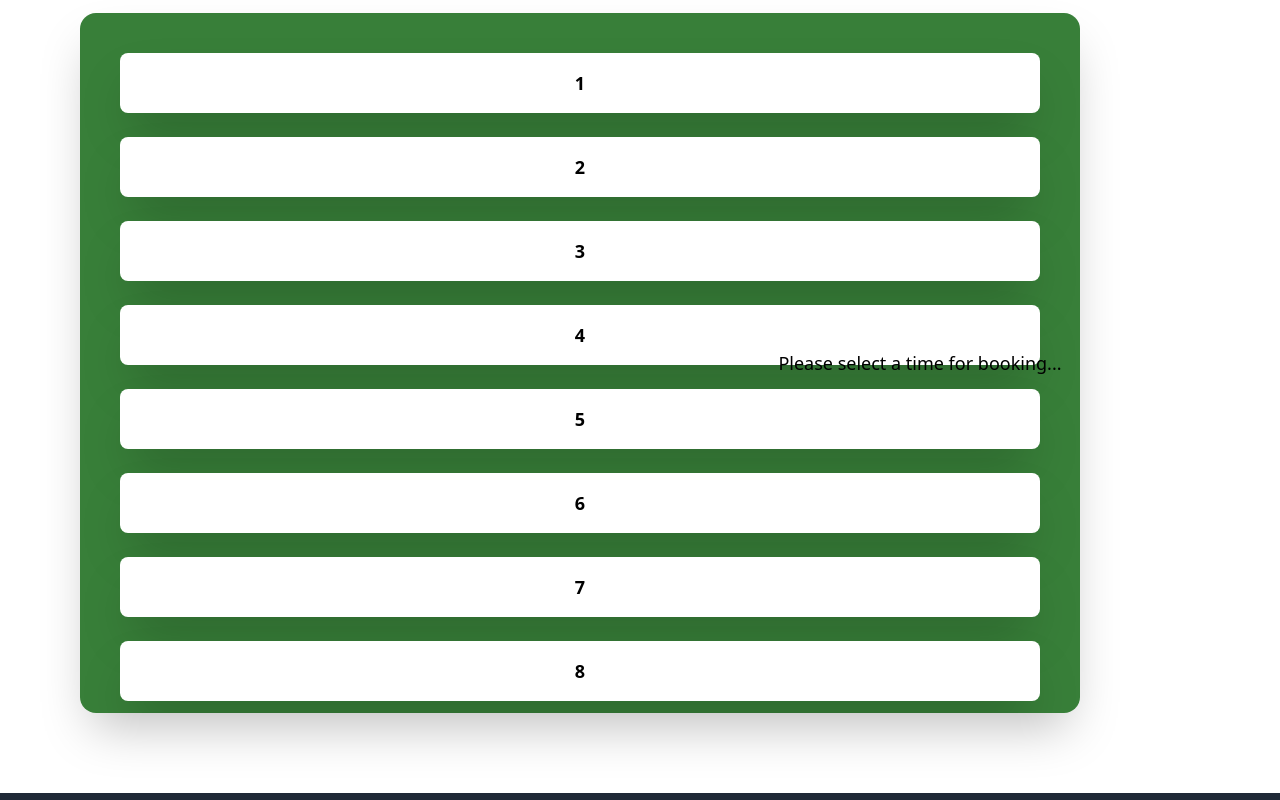
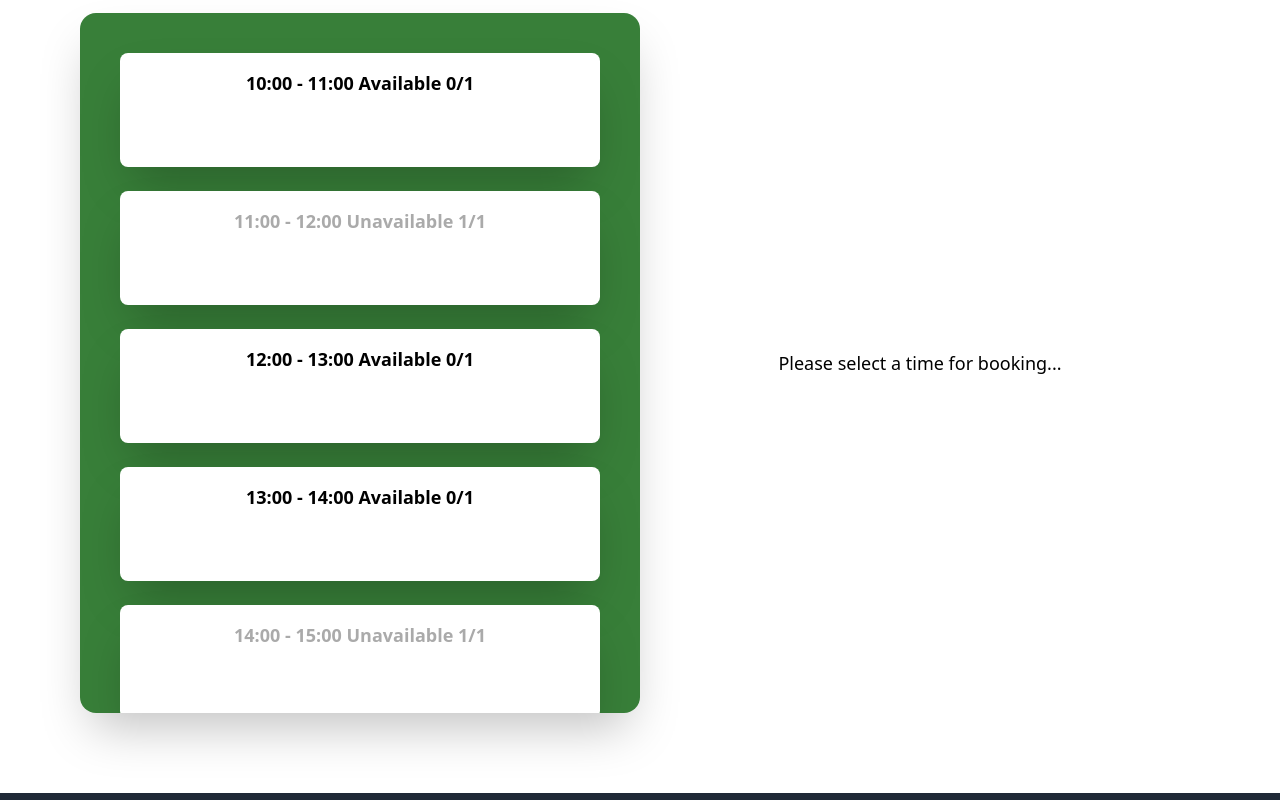
Before and after one commit to 6531503042/Sport-Complex, a Next.js app in the folder frontend/: page /football-booking in a window 1280 px wide. Shown: the part 600-1400 px from the top of the page. Built offline with nearby package versions, Linux system fonts and the light colour scheme.

Commit message:
update football booking, It's have pop-up for booking and if it full it wont click for booking.
update football booking, It's have pop-up for booking and if it full it wont click for booking.

```diff
--- a/frontend/src/app/(Booking)/football-booking/football-booking.css
+++ b/frontend/src/app/(Booking)/football-booking/football-booking.css
@@ -45,5 +45,5 @@
   }
 
   @media (max-width: 768px) {
-    /* Adjustments for smaller screens if needed */
+
   }
--- a/frontend/src/app/(Booking)/football-booking/page.tsx
+++ b/frontend/src/app/(Booking)/football-booking/page.tsx
@@ -1,6 +1,6 @@
 "use client";
 
-import React, { useCallback } from "react";
+import React, { useState, useCallback } from "react";
 import useEmblaCarousel from "embla-carousel-react";
 import Autoplay from "embla-carousel-autoplay";
 import "./football-booking.css";
@@ -11,10 +11,31 @@ interface ImageLink {
   linkUrl: string;
 }
 
+interface TimeSlot {
+  time: string;
+  isAvailable: boolean;
+  member:string;
+}
+
 function Football_Booking() {
   const [emblaRef, emblaApi] = useEmblaCarousel({ loop: true }, [
     Autoplay({ delay: 5000 }),
   ]); // 5s
+  const [selectedTime, setSelectedTime] = useState<string | null>(null);
+  const [showPopup, setShowPopup] = useState(false);
+
+  const timeSlots: TimeSlot[] = [
+    { time: "10:00 - 11:00", isAvailable: true ,member:"0/1"},
+    { time: "11:00 - 12:00", isAvailable: false ,member:"1/1"},
+    { time: "12:00 - 13:00", isAvailable: true ,member:"0/1"},
+    { time: "13:00 - 14:00", isAvailable: true ,member:"0/1"},
+    { time: "14:00 - 15:00", isAvailable: false ,member:"1/1"},
+    { time: "15:00 - 16:00", isAvailable: true,member:"0/1" },
+    { time: "16:00 - 17:00", isAvailable: true ,member:"0/1"},
+    { time: "17:00 - 18:00", isAvailable: false ,member:"1/1"},
+    { time: "18:00 - 19:00", isAvailable: true ,member:"0/1"},
+    { time: "19:00 - 20:00", isAvailable: true ,member:"0/1"},
+  ];
 
   const scrollPrev = useCallback(() => {
     if (emblaApi) emblaApi.scrollPrev();
@@ -23,6 +44,20 @@ function Football_Booking() {
   const scrollNext = useCallback(() => {
     if (emblaApi) emblaApi.scrollNext();
   }, [emblaApi]);
+
+  const handleTimeClick = (time: string, isAvailable: boolean) => {
+    if (isAvailable) {
+      setSelectedTime(time);
+      setShowPopup(true);
+    } else {
+      alert("This time slot is unavailable.");
+    }
+  };
+
+  const closePopup = () => {
+    setShowPopup(false);
+    setSelectedTime(null);
+  };
 
   const imageLinks: ImageLink[] = [
     {
@@ -43,7 +78,6 @@ function Football_Booking() {
       linkUrl:
         "https://encrypted-tbn0.gstatic.com/images?q=tbn:ANd9GcQXqoUfOanL0mvHBzukEfzTyWTzBZk-ss1FsQ&s",
     },
-    // Add more objects as needed
   ];
 
   return (
@@ -85,48 +119,29 @@ function Football_Booking() {
         </div>
       </div>
 
-      <hr className="my-10 mx-5 " />
+      <hr className="my-10 mx-5" />
 
       <div className="mx-20 mb-20">
         <h1 className="text-center text-3xl font-bold mb-20">
           FOOTBALL BOOKING
         </h1>
         <div className="grid grid-cols-2">
-          <div className="container_list_time w-[1000px] h-[700px] bg-[#387F39] rounded-2xl p-10 overflow-y-auto shadow-2xl">
-            <div className="grid grid-cols-1 gap-6">
-              <div className="list-time bg-white p-4 rounded-lg text-center font-semibold text-lg shadow-2xl">
-                1
+          <div className="container_list_time h-[700px] bg-[#387F39] rounded-2xl p-10 overflow-y-auto shadow-2xl">
+            <div className="grid grid-cols-1 gap-6 ">
+              {timeSlots.map((slot, index) => (
+                <div
+                key={index}
+                className={`list-time bg-white p-4 rounded-lg text-center font-semibold text-lg shadow-2xl cursor-pointer h-[114px] ${
+                  slot.isAvailable ? "text-black cursor-pointer" : "text-[#AAAAAA] cursor-not-allowed"
+                }`}
+                onClick={() => handleTimeClick(slot.time, slot.isAvailable)}
+              >
+                {slot.time} {"  "}
+                {slot.isAvailable ? "Available" : "Unavailable"} {"  "}
+                {slot.member}
               </div>
-              <div className="list-time bg-white p-4 rounded-lg text-center font-semibold text-lg shadow-2xl">
-                2
-              </div>
-              <div className="list-time bg-white p-4 rounded-lg text-center font-semibold text-lg shadow-2xl">
-                3
-              </div>
-              <div className="list-time bg-white p-4 rounded-lg text-center font-semibold text-lg shadow-2xl">
-                4
-              </div>
-              <div className="list-time bg-white p-4 rounded-lg text-center font-semibold text-lg shadow-2xl">
-                5
-              </div>
-              <div className="list-time bg-white p-4 rounded-lg text-center font-semibold text-lg shadow-2xl">
-                6
-              </div>
-              <div className="list-time bg-white p-4 rounded-lg text-center font-semibold text-lg shadow-2xl">
-                7
-              </div>
-              <div className="list-time bg-white p-4 rounded-lg text-center font-semibold text-lg shadow-2xl">
-                8
-              </div>
-              <div className="list-time bg-white p-4 rounded-lg text-center font-semibold text-lg shadow-2xl">
-                9
-              </div>
-              <div className="list-time bg-white p-4 rounded-lg text-center font-semibold text-lg shadow-2xl">
-                10
-              </div>
-              <div className="list-time bg-white p-4 rounded-lg text-center font-semibold text-lg shadow-2xl">
-                11
-              </div>
+
+              ))}
             </div>
           </div>
           <div className="flex justify-center items-center">
@@ -136,22 +151,62 @@ function Football_Booking() {
           </div>
         </div>
       </div>
-        <Footer />
+
+      {showPopup && (
+        <div className="fixed inset-0 bg-black bg-opacity-50 flex justify-center items-center">
+          <div className="bg-white p-8 rounded-lg shadow-lg w-[600px] h-[450px]">
+            <h2 className="text-xl font-semibold mb-4">Booking Time: {selectedTime}</h2>
+            <form>
+              <label htmlFor="name" className="block mb-2">
+                Name:
+              </label>
+              <input
+                type="text"
+                id="name"
+                className="w-full border p-2 mb-4"
+                placeholder="Enter your name"
+              />
+              <label htmlFor="id" className="block mb-2">
+                Lecturer / Staff / Student ID:
+              </label>
+              <input
+                type="text"
+                id="id"
+                className="w-full border p-2 mb-4"
+                placeholder="Enter your ID"
+              />
+              <label htmlFor="phone" className="block mb-2">
+                Phone Number:
+              </label>
+              <input
+                type="text"
+                id="phone"
+                className="w-full border p-2 mb-4"
+                placeholder="Enter your phone number"
+              />
+              <div className="flex justify-end">
+                <button
+                  type="button"
+                  onClick={closePopup}
+                  className="bg-red-500 text-white px-4 py-2 rounded-lg"
+                >
+                  Cancel
+                </button>
+                <button
+                  type="submit"
+                  className="bg-blue-500 text-white px-4 py-2 rounded-lg ml-2"
+                >
+                  Book Now
+                </button>
+              </div>
+            </form>
+          </div>
+        </div>
+      )}
+
+      <Footer />
     </div>
   );
 }
 
 export default Football_Booking;
-
-{
-  /* <div>
-            <form action="">
-              <label htmlFor="name">Name</label>
-              <input type="text" name="name" placeholder="Enter your name"/>
-              <label htmlFor="id">Lecturer / Staff / Student ID</label>
-              <input type="text" name="id" placeholder="Enter your ID"/>
-              <label htmlFor="phone-number">Phone Number</label>
-              <input type="number" name="phone-number"  placeholder="Enter your Phone number"/>
-            </form>
-           </div> */
-}
```
